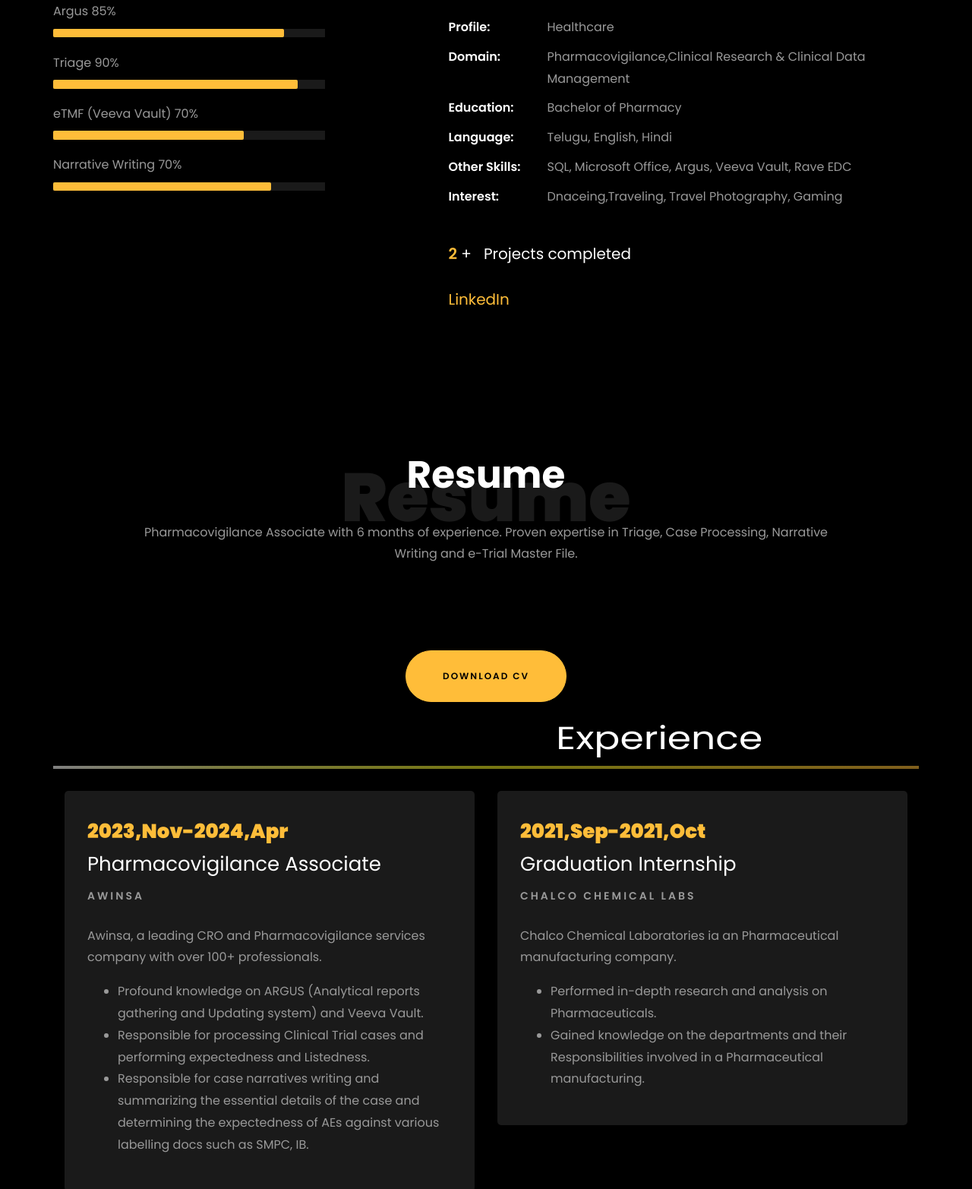
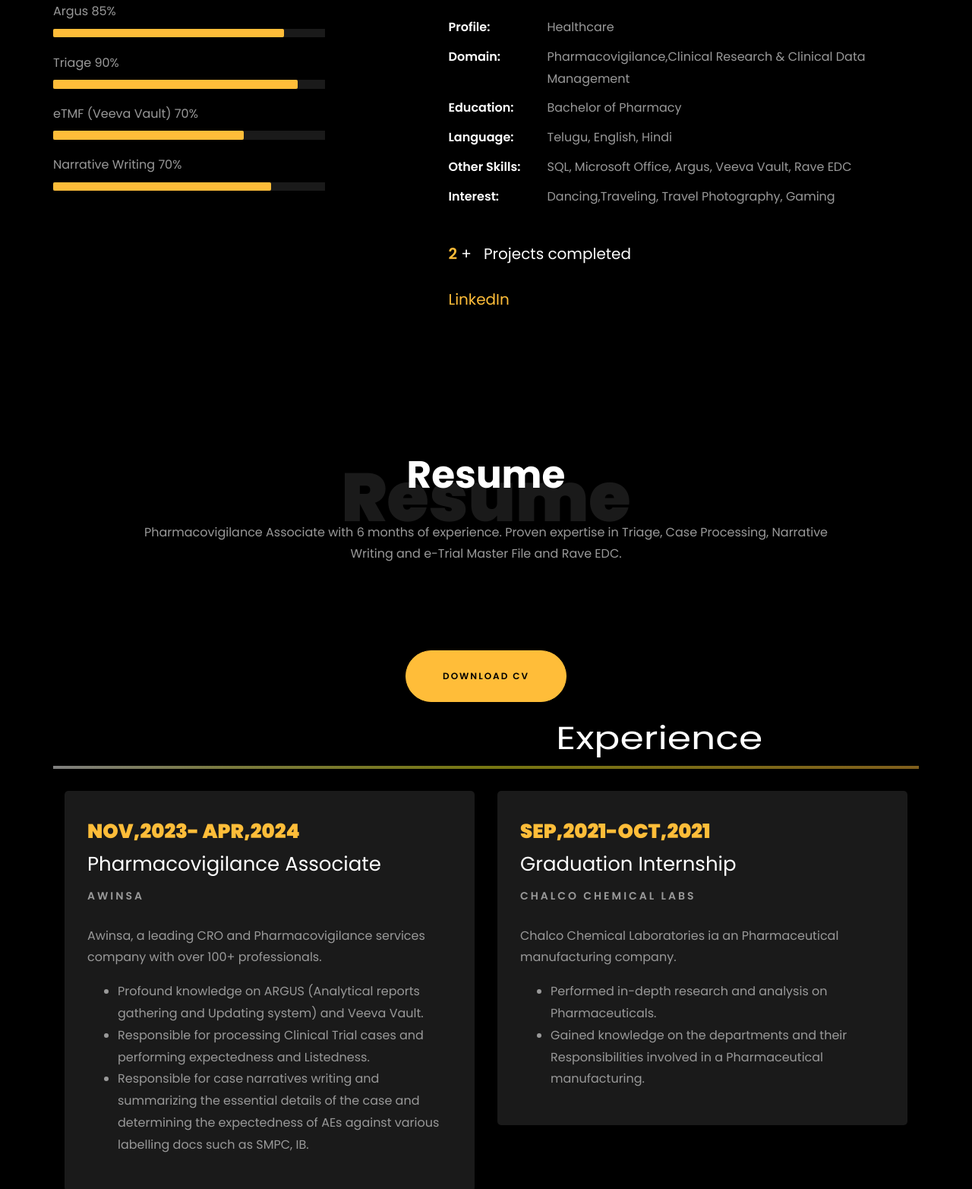
Before and after one commit to KolaAbhinay/KolaAbhinay, a plain HTML site: page index.html in a window 1280 px wide. Shown: the part 1267-2832 px from the top of the page at 76% size. Drawn offline with Linux system fonts and the light colour scheme; animation ran at ten frames a second; files whose address does not match are found by name.

Commit message:
Update index.html

```diff
--- a/index.html
+++ b/index.html
@@ -281,7 +281,7 @@
 									<li class="d-flex"><span>Language:</span> <span>Telugu, English, Hindi</span></li>
 									<!-- <li class="d-flex"><span>BI Tools:</span> <span>Microsoft Power BI, Looker &amp; Tableau</span></li> -->
 									<li class="d-flex"><span>Other Skills:</span> <span>SQL, Microsoft Office, Argus, Veeva Vault, Rave EDC</span></li>
-									<li class="d-flex"><span>Interest:</span> <span>Dnaceing,Traveling, Travel Photography, Gaming</span></li>
+									<li class="d-flex"><span>Interest:</span> <span>Dancing,Traveling, Travel Photography, Gaming</span></li>
 
 								</ul>
 							</div>
@@ -312,7 +312,7 @@
           <div class="col-md-10 heading-section text-center ftco-animate">
           	<h1 class="big big-2">Resume</h1>
             <h2 class="mb-4">Resume</h2>
-            <p>Pharmacovigilance Associate with 6 months of experience. Proven expertise in Triage, Case Processing, Narrative Writing and e-Trial Master File.</p>
+            <p>Pharmacovigilance Associate with 6 months of experience. Proven expertise in Triage, Case Processing, Narrative Writing and e-Trial Master File and Rave EDC.</p>
           </div>
         </div>
 		<div class="row justify-content-center mt-5">
@@ -331,7 +331,7 @@
 		<div class="row">
 				<div class="col-md-6">
 					<div class="resume-wrap ftco-animate">
-						<span class="date">2023,Nov-2024,Apr</span>
+						<span class="date">NOV,2023- APR,2024</span>
 						<h2>Pharmacovigilance Associate</h2>
 						<span class="position">Awinsa</span>
 						<p class="mt-4">Awinsa, a leading CRO and Pharmacovigilance services company with over 100+ professionals.
@@ -347,7 +347,7 @@
 
 				<div class="col-md-6">
 					<div class="resume-wrap ftco-animate">
-						<span class="date">2021,Sep-2021,Oct</span>
+						<span class="date">SEP,2021-OCT,2021</span>
 						<h2>Graduation Internship </h2>
 						<span class="position">Chalco Chemical Labs</span>
 						<p class="mt-4">Chalco Chemical Laboratories ia an Pharmaceutical manufacturing company.
@@ -373,14 +373,14 @@
 
 			<div class="row">
 
-				<div class="col-md-6">
+<!-- 				<div class="col-md-6">
     				<div class="resume-wrap ftco-animate">
     					<span class="date">2023-2025</span>
     					<h2>Master's of Pharmacy</h2>
     					<span class="position">Nirmala College of Pharmacy</span>
-    					<p class="mt-4"></p>
+    					<p class="mt-4">PURSING</p>
     				</div>
-    			</div>
+    			</div> -->
     			<div class="col-md-6">
     				<div class="resume-wrap ftco-animate">
     					<span class="date">2019-2023</span>
```
